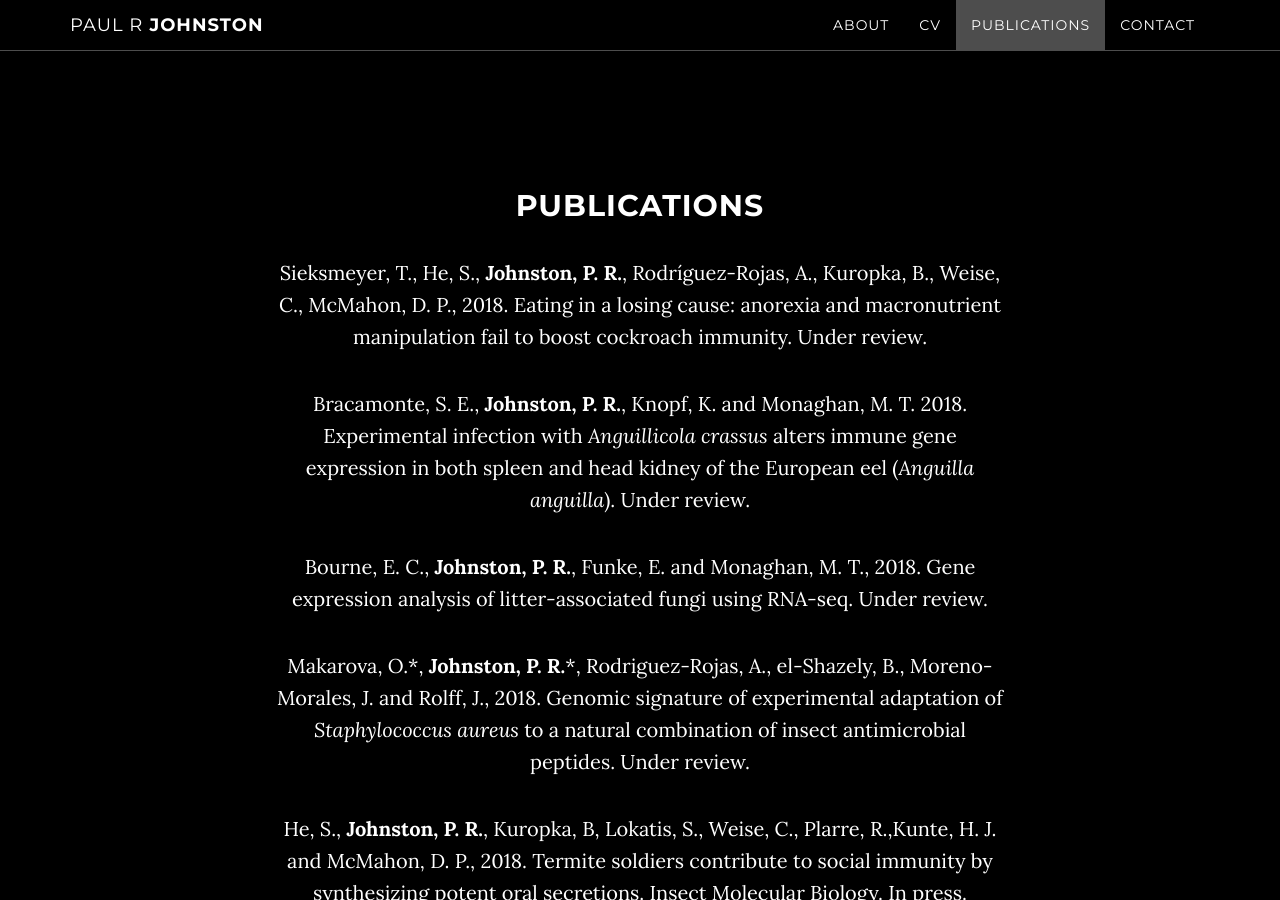
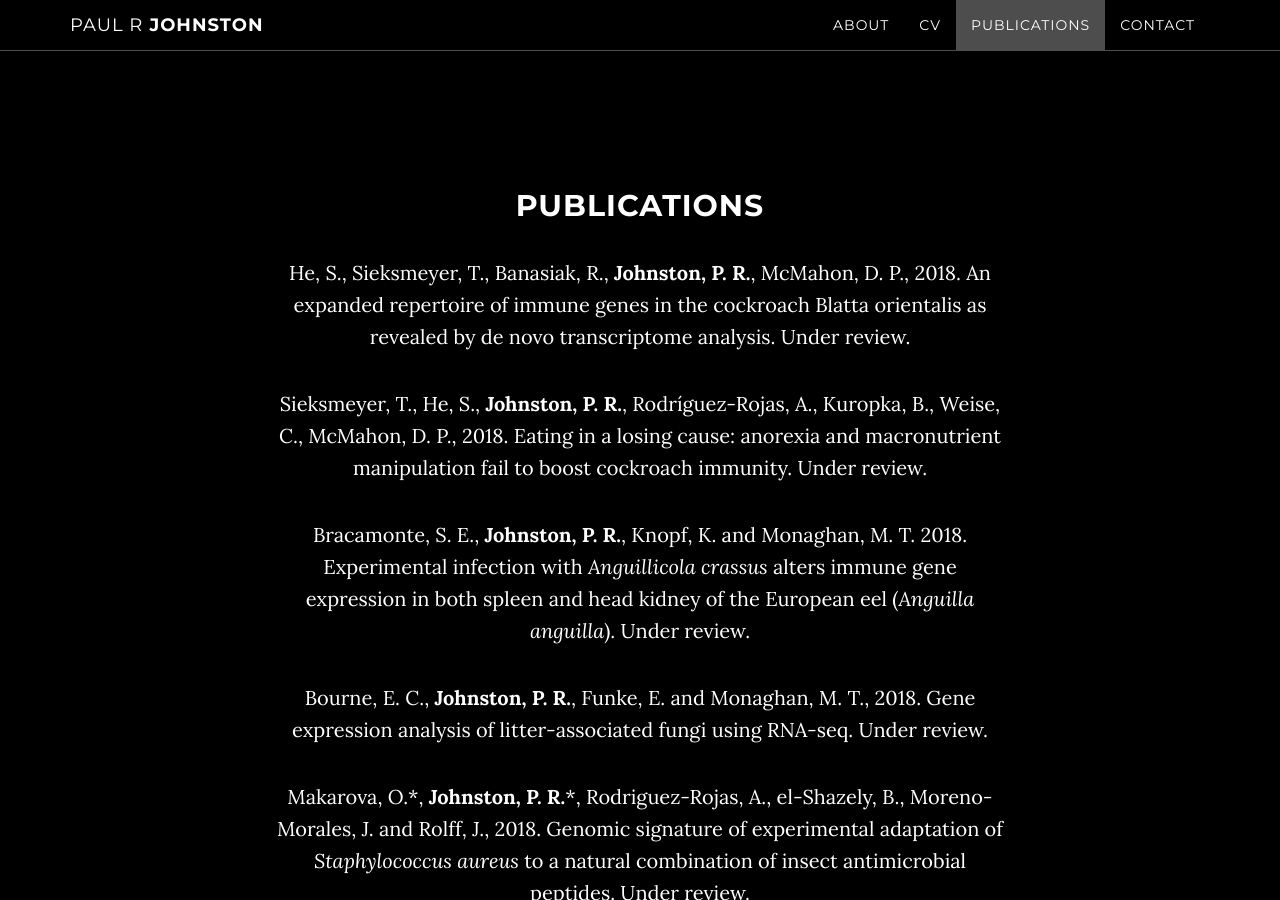
Before and after one commit to prjbio/prjbio.github.io, a Jekyll site: the page built from index.html, in a window 1280 px wide and 900 px high, scrolled down 1825 px. Built offline with Jekyll 4.4.1, drawn with Linux system fonts in a browser that asks for light colours; some web fonts are replaced.

Commit message:
shulin 2nd ms

```diff
--- a/_includes/publications.html
+++ b/_includes/publications.html
@@ -4,7 +4,8 @@
             <div class="container">
                 <div class="col-lg-8 col-lg-offset-2">
                     <h2>Publications</h2>
-		    <p>Sieksmeyer, T., He, S., <strong>Johnston, P. R.</strong>, Rodríguez-Rojas, A., Kuropka, B., Weise, C., McMahon, D. P., 2018. Eating in a losing cause: anorexia and macronutrient manipulation fail to boost cockroach immunity. Under review.</p>
+		    <p>He, S., Sieksmeyer, T., Banasiak, R., <strong>Johnston, P. R.</strong>, McMahon, D. P., 2018. An expanded repertoire of immune genes in the cockroach Blatta orientalis as revealed by de novo transcriptome analysis. Under review.</p>
+<p>Sieksmeyer, T., He, S., <strong>Johnston, P. R.</strong>, Rodríguez-Rojas, A., Kuropka, B., Weise, C., McMahon, D. P., 2018. Eating in a losing cause: anorexia and macronutrient manipulation fail to boost cockroach immunity. Under review.</p>
 <p>Bracamonte, S. E., <strong>Johnston, P. R.</strong>, Knopf, K. and Monaghan, M. T. 2018. Experimental infection with <em>Anguillicola crassus</em> alters immune gene expression in both spleen and head kidney of the European eel (<em>Anguilla anguilla</em>). Under review.</p>
 <p>Bourne, E. C., <strong>Johnston, P. R.</strong>, Funke, E. and Monaghan, M. T., 2018. Gene expression analysis of litter-associated fungi using RNA-seq. Under review.</p>
 <p>Makarova, O.*, <strong>Johnston, P. R.</strong>*, Rodriguez-Rojas, A., el-Shazely, B., Moreno-Morales, J. and Rolff, J., 2018. Genomic signature of experimental adaptation of <em>Staphylococcus aureus</em> to a natural combination of insect antimicrobial peptides. Under review.</p>
```
